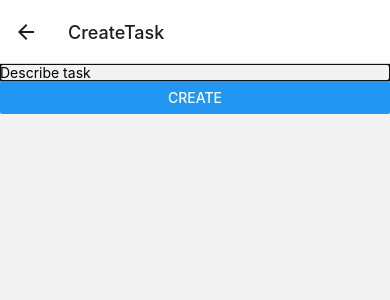
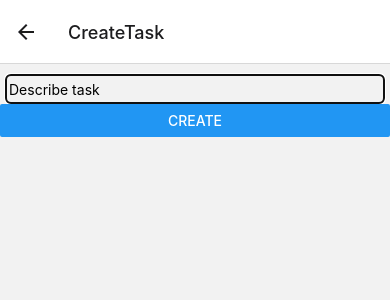
Before and after one commit to berkbay/firestore-Demo, a React Native app: screen /CreateTask in a window 390 px wide. Shown: the top 300 px of the page. Built offline with nearby package versions, Linux system fonts and the light colour scheme; no server answers; the database is empty.

Commit message:
Changing some UI

```diff
--- a/src/components/CheckBox.tsx
+++ b/src/components/CheckBox.tsx
@@ -1,6 +1,6 @@
 import React, {FC, useState} from "react";
 import {Feather} from "@expo/vector-icons";
-import {TouchableOpacity} from "react-native";
+import {StyleSheet, TouchableOpacity} from "react-native";
 
 type Props = {
     value: boolean
--- a/src/components/Task.tsx
+++ b/src/components/Task.tsx
@@ -37,6 +37,4 @@ const Tasks:FC = () => {
     );
 };
 
-
-
 export default Tasks;
--- a/src/components/TaskForm.tsx
+++ b/src/components/TaskForm.tsx
@@ -1,5 +1,4 @@
-import db from "../db/firestore";
-import {Button, Text, TextInput, View} from "react-native";
+import {Button, Text, TextInput, View, StyleSheet} from "react-native";
 import {Formik} from "formik";
 import React, {FC} from "react";
 import * as yup from "yup";
@@ -36,8 +35,11 @@ const TaskForm: FC<Props> = ({onSubmit, name, btnValue}: Props) => {
                         onChangeText={handleChange('name')}
                         placeholder={'Describe task'}
                         value={values.name}
-                        autoFocus={true} />
-                    {errors['name'] ? <Text>{errors['name']}</Text>: null}
+                        autoFocus={true}
+                        style={styles.textInput}
+
+                    />
+                    {errors['name'] ? <Text style={styles.error}>{errors['name']}</Text>: null}
                     <Button title={btnValue} onPress={() => handleSubmit()} />
                 </View>
             )}
@@ -46,3 +48,20 @@ const TaskForm: FC<Props> = ({onSubmit, name, btnValue}: Props) => {
 }
 
 export default TaskForm;
+
+const styles = StyleSheet.create({
+    textInput: {
+        marginTop: 10,
+        borderRadius: 5,
+        borderWidth: 1,
+        marginHorizontal: 5,
+        height: 30,
+        paddingHorizontal: 3
+    },
+    error: {
+        color: 'red',
+        fontWeight: '700',
+        marginTop: 5,
+        marginHorizontal: 5
+    }
+})
--- a/src/components/TaskItem.tsx
+++ b/src/components/TaskItem.tsx
@@ -1,4 +1,4 @@
-import {StyleSheet, Text, TouchableOpacity} from "react-native";
+import {StyleSheet, Text, TouchableOpacity, View} from "react-native";
 import CheckBox from "./CheckBox";
 import React, {FC} from "react";
 import {TaskType} from "../Types";
@@ -23,7 +23,7 @@ const TaskItem: FC<Props> = ({item}: Props) => {
                 value={!!item.completedAt}
                 onValueChange={(isChecked) => updateTask(item.id, {
                     completedAt: isChecked ? new Date() : null
-                })} />
+                })}/>
         </TouchableOpacity>
     );
 }
@@ -33,5 +33,11 @@ export default TaskItem;
 const styles = StyleSheet.create({
     taskItem: {
         flexDirection: "row",
-    }
+        borderWidth: 2,
+        marginVertical: 10,
+        borderRadius: 5,
+        paddingVertical: 5,
+        width: 300,
+        justifyContent: 'space-between',
+    },
 })
--- a/src/screens/Home.tsx
+++ b/src/screens/Home.tsx
@@ -1,18 +1,17 @@
 import React, {FC} from "react";
-import {StyleSheet, View} from 'react-native';
+import {StyleSheet, SafeAreaView} from 'react-native';
 import Tasks from "../components/Task";
 
 const Home: FC = () => (
-    <View style={styles.container} >
+    <SafeAreaView style={styles.container} >
         <Tasks/>
-    </View>
+    </SafeAreaView>
 );
 const styles = StyleSheet.create({
     container: {
         backgroundColor: '#fff',
         flex: 1,
         alignItems: 'center',
-        justifyContent: 'center',
     },
 });
 
```
